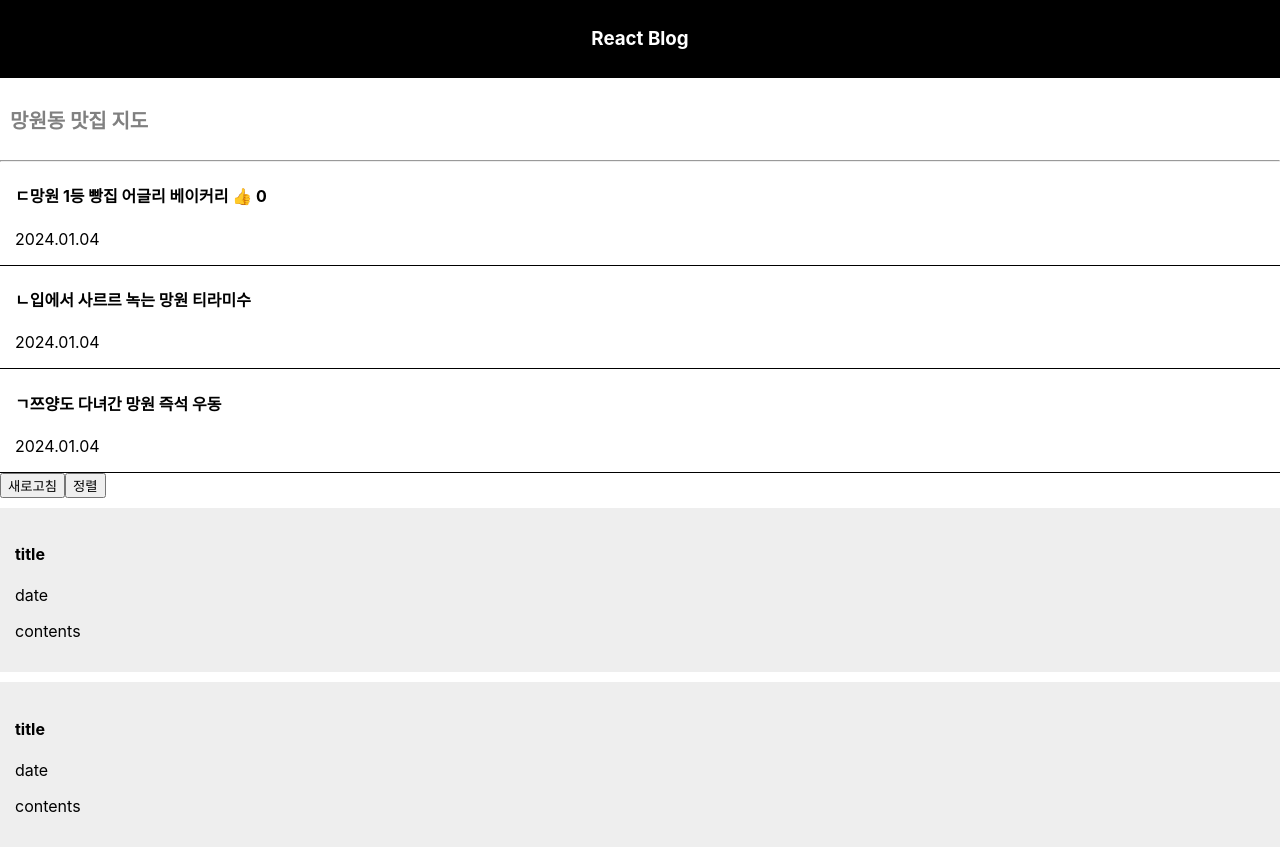
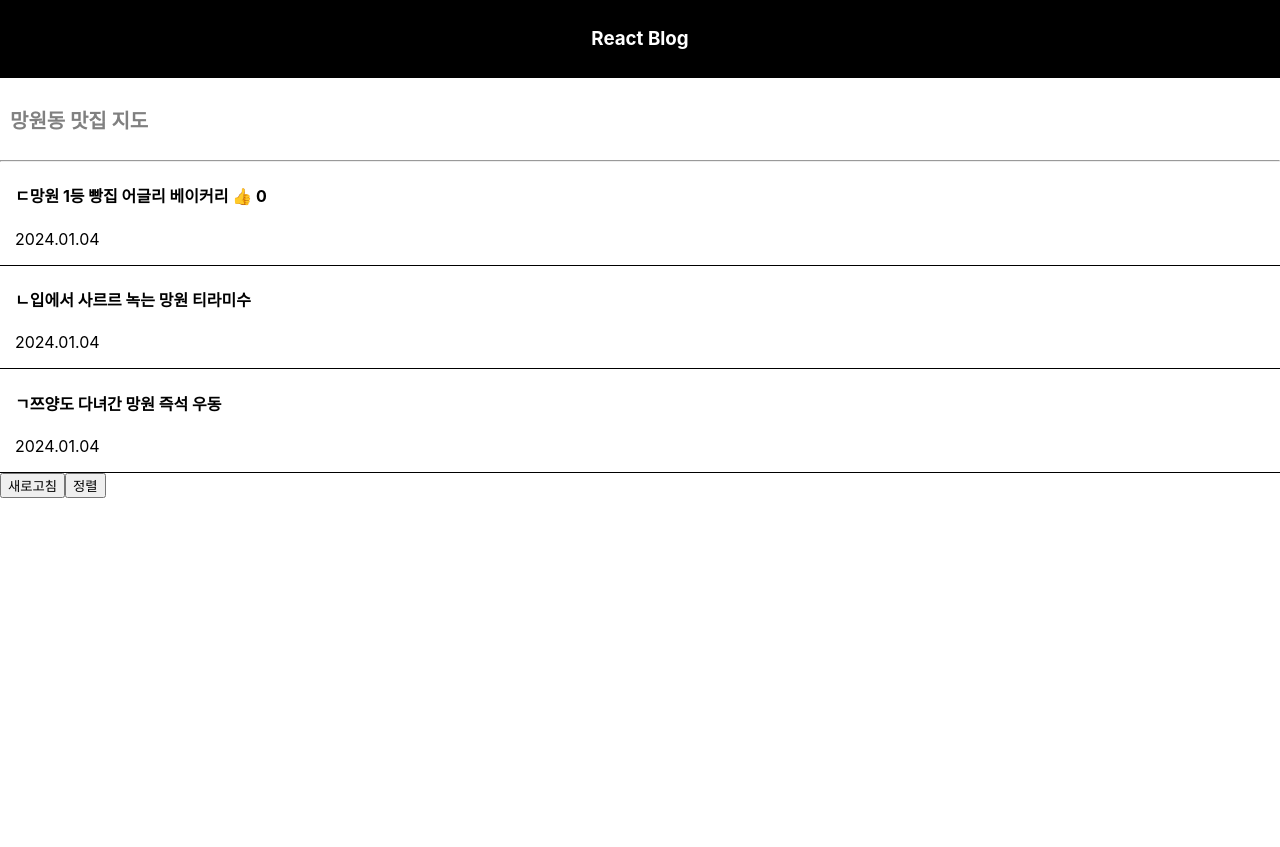
Before and after one commit to 6yoon/React-study, a React (Create React App) app: page / in a window 1280 px wide. After the commit the page ends 800 px from the top, so only its background shows below. Built offline with nearby package versions, Linux system fonts and the light colour scheme.

Commit message:
react part 5

```diff
--- a/src/App.js
+++ b/src/App.js
@@ -23,43 +23,59 @@ function App() {
 
   let [like, addLike] = useState(0);
 
+  let [modal, setModal] = useState(false);
+
   /*
     state 변경하는 법
     - 등호로 변경 금지
   */
+
   return (
     <div className="App">
       <div className="makingBlog"> {/* JSX는 className 사용 */}
         <h3>{blogName}</h3>
       </div>
+
       <h4 style ={{color : 'gray', fontSize : '20px', paddingLeft : '10px'}}>{post1}</h4>
       <hr></hr>
+
       <div className="list">
         <h4>{ a[0] } <span onClick={ () => { addLike(like+1) } }>👍</span> {like}</h4>
         <p>2024.01.04</p>
       </div>
+
       <div className="list">
         <h4>{ a[1] }</h4>
         <p>2024.01.04</p>
       </div>
+
       <div className="list">
-        <h4>{ a[2] }</h4>
+        <h4 onClick={ () => { setModal(!modal) }}>{ a[2] }</h4>
         <p>2024.01.04</p>
       </div>
+
       <button onClick={ () => {
         ; //array/object는 원본을 보존하는 것이 좋다 (array를 copy 변수에 복사)
         let copy = [...a]; //array가 가리키는 화살표를 아예 새로 만든다, ...로 괄호를 없애고 다시 []씌운다
         copy[0] ='ㄷ망원 1등 빵집 브릭 베이글';
         b(copy); //state 변경 함수 동작 원리: 기존(a)과 신규(copy)가 같으면(==) 변경해주지 않는다
         }}>새로고침</button>
+
       <button onClick={ () => {
         let copy = [...a];
         copy.sort();
         b(copy);
       }}>정렬</button>
 
-      <Modal></Modal>
-      <Modal/>
+    {/*
+      동적인 UI 만들기
+        1. html/css 미리 디자인 완성
+        2. UI의 현재 상태를 state로 조정
+        3. state에 따라 UI가 어떻게 보일지 작성
+    */}
+      {
+        modal == true ? <Modal/> : null //if문 대신 삼항 연산자 사용
+      }
 
     </div>
   );//return 안에는 병렬로 태그 2개 이상 기입할 수 없다 (하나의 div 안에 작성)
```
